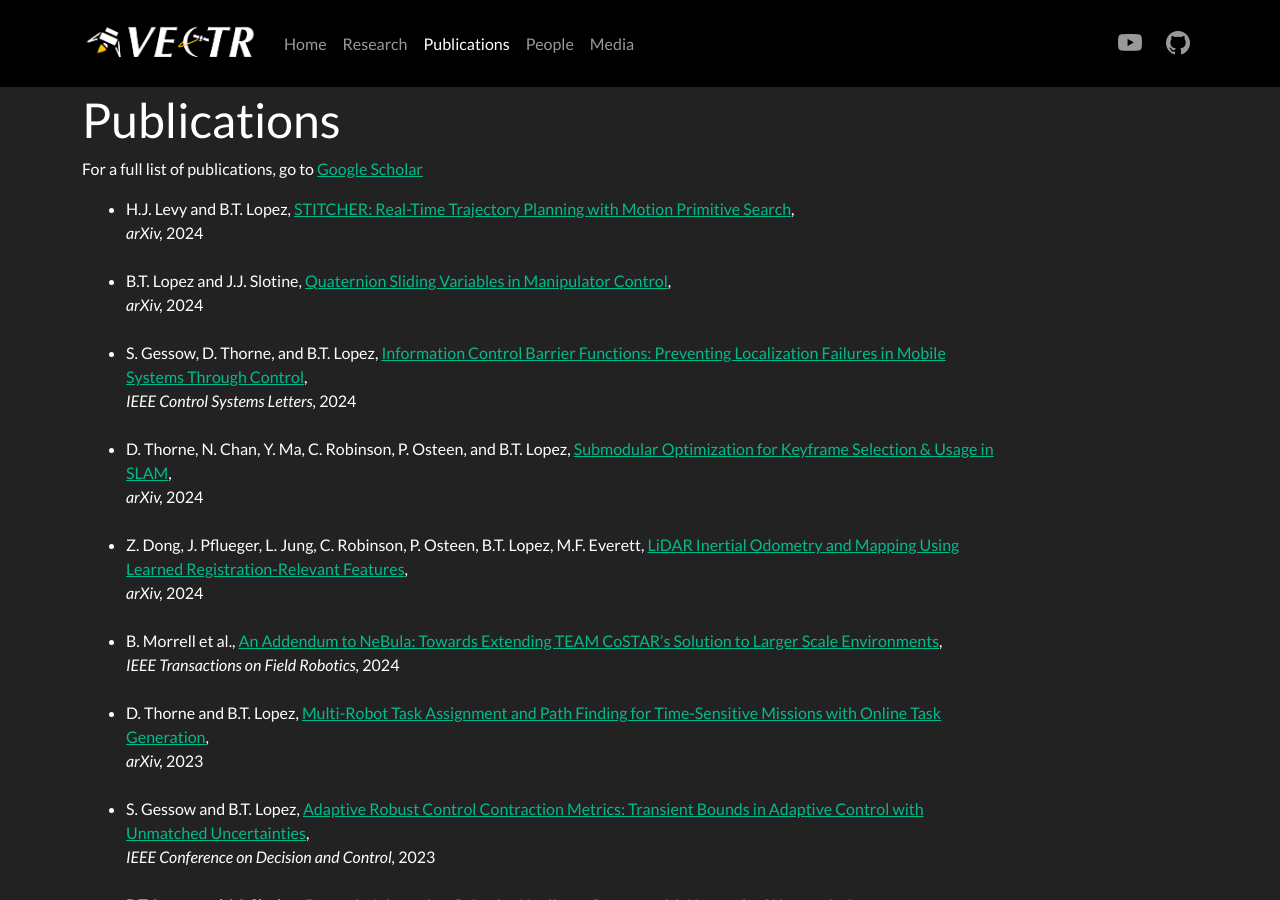
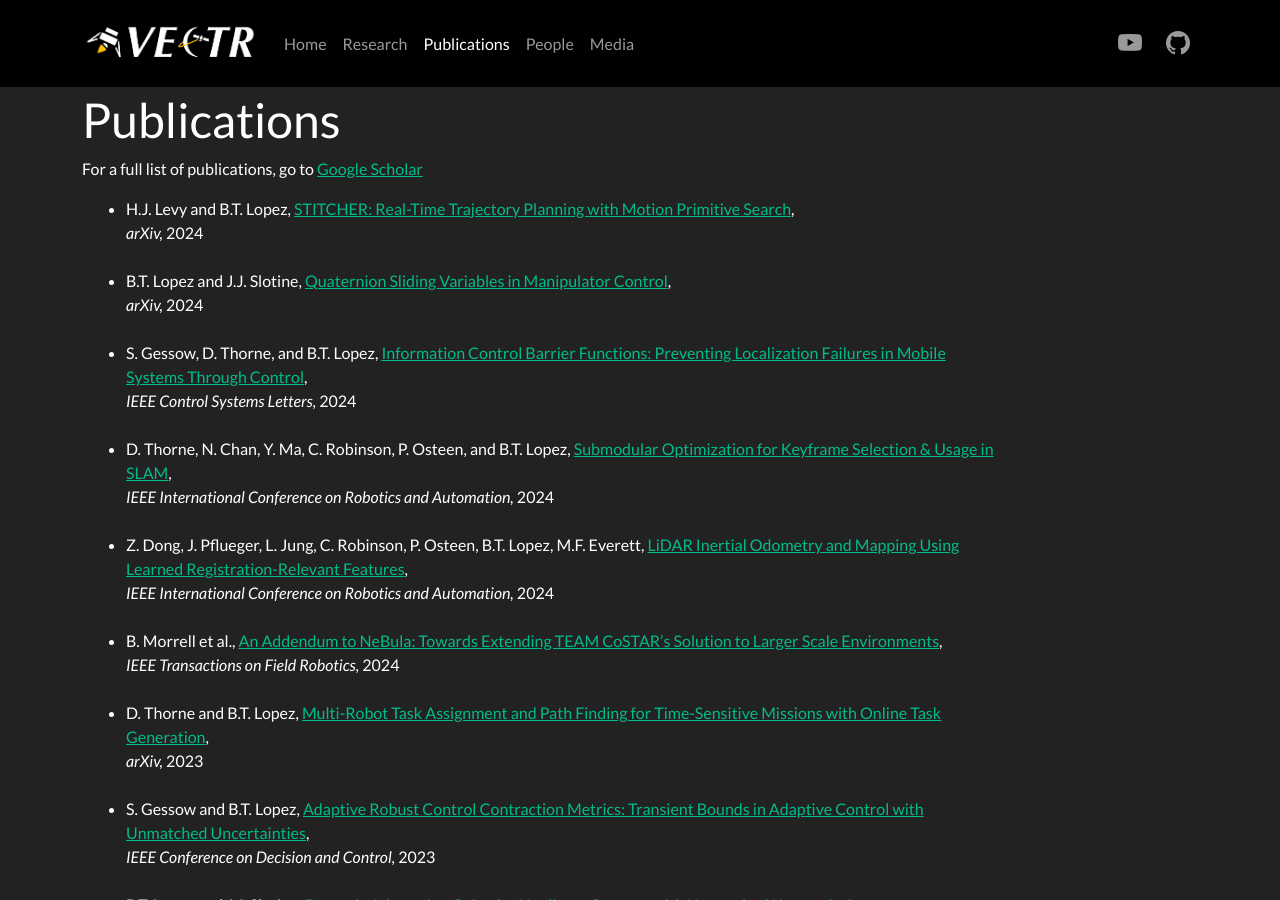
Before and after one commit to vectr-ucla/vectr-ucla.github.io, a Jekyll site: the page built from _pages/publications.md, in a window 1280 px wide and 900 px high. Built offline with Jekyll 4.4.1, drawn with Linux system fonts in a browser that asks for light colours.

```diff
--- a/_data/publist.yml
+++ b/_data/publist.yml
@@ -25,14 +25,14 @@
   year: 2024
   link:
     url: https://arxiv.org/pdf/2410.05576
-    display: arXiv
+    display: IEEE International Conference on Robotics and Automation
 
 - title: "LiDAR Inertial Odometry and Mapping Using Learned Registration-Relevant Features"
   authors: Z. Dong, J. Pflueger, L. Jung, C. Robinson, P. Osteen, B.T. Lopez, M.F. Everett
   year: 2024
   link:
     url: https://arxiv.org/pdf/2410.02961
-    display: arXiv
+    display: IEEE International Conference on Robotics and Automation
 
 - title: "An Addendum to NeBula: Towards Extending TEAM CoSTAR’s Solution to Larger Scale Environments"
   authors: B. Morrell et al.
```
Also changed, not shown: _data/members.yml (+15 -7 lines), _pages/members.md (+14 -1 lines).
